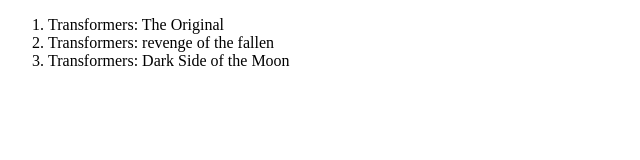
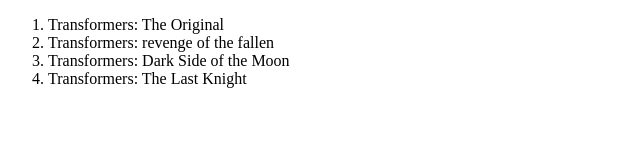
Before and after one commit to beneren10/my-first-github-repo, a plain HTML site: page index.html in a window 1280 px wide. Shown: the whole page, without its empty margins (0-640 px from the left). Drawn offline with Linux system fonts and the light colour scheme.

Commit message:
made change to film title

```diff
--- a/index.html
+++ b/index.html
@@ -10,6 +10,7 @@
         <li>Transformers: The Original</li>
         <li>Transformers: revenge of the fallen</li>
         <li>Transformers: Dark Side of the Moon</li>
+        <li>Transformers: The Last Knight</li>
     </ol>
 </body>
 </html>
```
